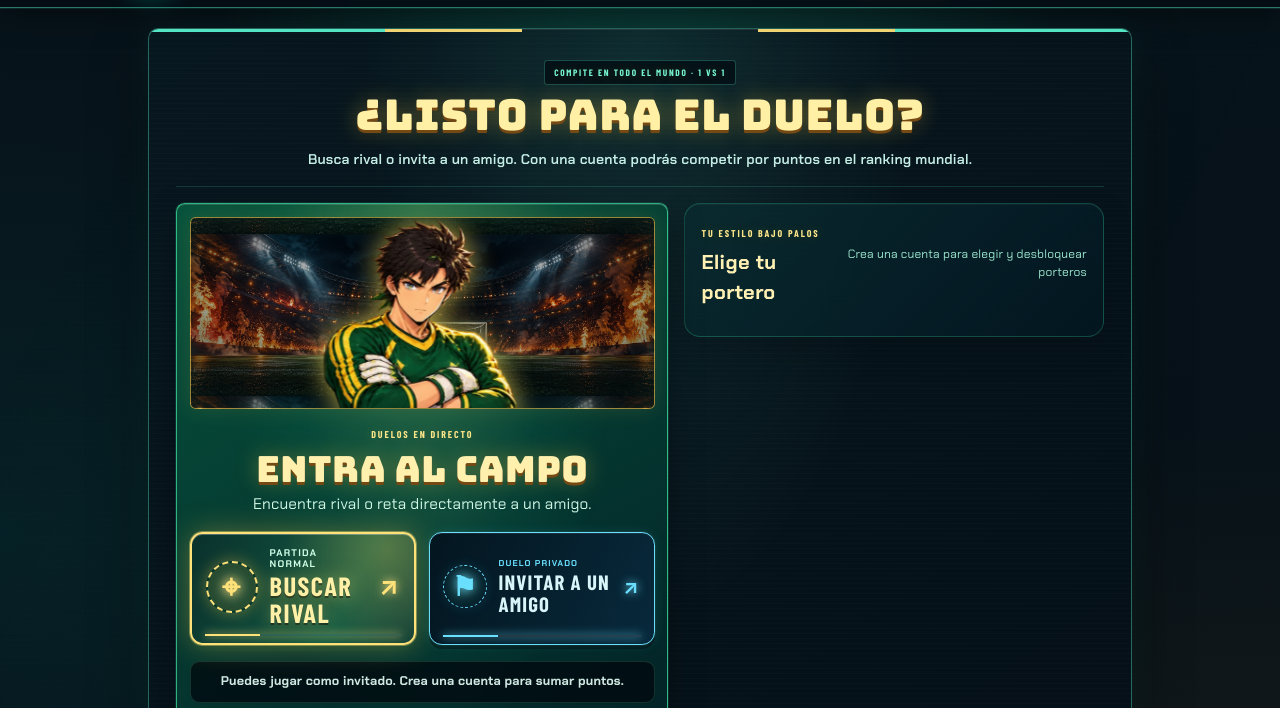
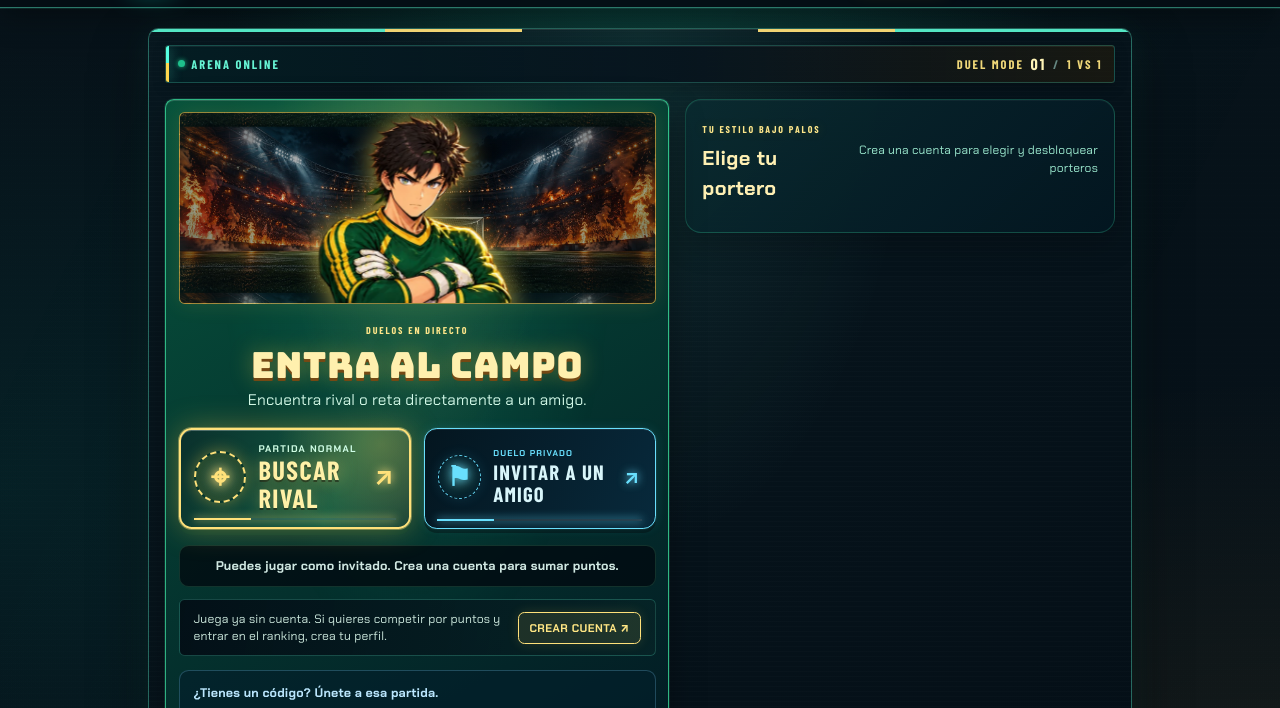
Before and after one commit to davidtrabancod/futbolminigames, a website: page index.html in a window 1280 px wide. Shown: the part 65-773 px from the top of the page. Drawn offline with nearby package versions, Linux system fonts and the light colour scheme; no server answers; a web font is replaced by a local one.

Commit message:
New settings

```diff
--- a/css/styles.css
+++ b/css/styles.css
@@ -3158,3 +3158,30 @@ body > footer {
 @media (prefers-reduced-motion:reduce) {
   .brand-mark,.header-control { transition:none!important; }
 }
+
+/* Compact mode strip replaces the oversized hero slogan with useful game context. */
+.online-hub { padding:clamp(.65rem,1.6vw,1rem); }
+.online-hub__modebar {
+  position:relative; display:flex; min-height:2.35rem; align-items:center; justify-content:space-between;
+  gap:1rem; padding:.38rem .72rem; overflow:hidden;
+  border:1px solid rgba(89,244,208,.24); border-radius:.22rem;
+  background:linear-gradient(90deg,rgba(4,29,35,.96),rgba(7,19,29,.9) 54%,rgba(36,28,11,.58));
+  box-shadow:inset 0 1px rgba(255,255,255,.06),0 4px 14px rgba(0,0,0,.2);
+}
+.online-hub__modebar::before { position:absolute; inset:0 auto 0 0; width:3px; content:""; background:linear-gradient(#56ffe0 0 48%,#ffd64d 48%); box-shadow:0 0 12px rgba(86,255,224,.5); }
+.online-hub__modebar-label,.online-hub__modebar-format {
+  display:inline-flex; align-items:center; gap:.42rem; color:#b5d9d6;
+  font-family:'Barlow Condensed',var(--font-display); font-size:.78rem; font-weight:900;
+  letter-spacing:.16em; line-height:1; text-transform:uppercase;
+}
+.online-hub__modebar-label { color:#66f4d4; }
+.online-hub__modebar-label i { width:.44rem; height:.44rem; border-radius:50%; background:#28f2ad; box-shadow:0 0 8px #28f2ad; animation:modebarPulse 1.8s ease-in-out infinite; }
+.online-hub__modebar-format { color:#f0d879; }
+.online-hub__modebar-format b { color:#fff4b6; font-size:1rem; }
+.online-hub__modebar-format span { color:#658781; }
+@keyframes modebarPulse { 50% { opacity:.42; box-shadow:0 0 2px #28f2ad; } }
+@media (max-width:480px) {
+  .online-hub__modebar { min-height:2rem; padding:.35rem .55rem; }
+  .online-hub__modebar-label,.online-hub__modebar-format { font-size:.65rem; letter-spacing:.1em; }
+}
+@media (prefers-reduced-motion:reduce) { .online-hub__modebar-label i { animation:none; } }
--- a/index.html
+++ b/index.html
@@ -246,11 +246,10 @@
          ------------------------------------------------------------------ -->
     <section id="menuScreen" class="w-full flex flex-col items-center animate-pop-in">
 
-      <section class="online-hub w-full max-w-5xl mb-6" aria-labelledby="onlineHubTitle">
-        <div class="online-hub__heading">
-          <span class="online-hub__eyebrow">COMPITE EN TODO EL MUNDO · 1 VS 1</span>
-          <h2 id="onlineHubTitle">¿Listo para el duelo?</h2>
-          <p>Busca rival o invita a un amigo. Con una cuenta podrás competir por puntos en el ranking mundial.</p>
+      <section class="online-hub w-full max-w-5xl mb-6" aria-label="Arena de duelos online">
+        <div class="online-hub__modebar" aria-label="Modo de juego: duelo online uno contra uno">
+          <span class="online-hub__modebar-label"><i aria-hidden="true"></i> ARENA ONLINE</span>
+          <span class="online-hub__modebar-format">DUEL MODE <b>01</b> <span aria-hidden="true">/</span> 1 VS 1</span>
         </div>
 
         <div class="online-hub__layout">
```
